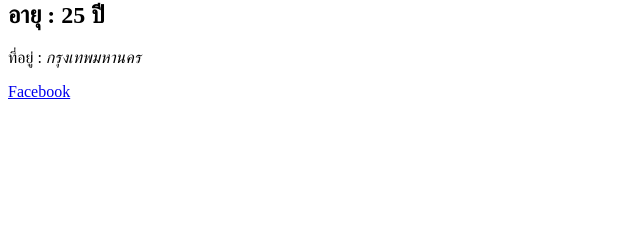
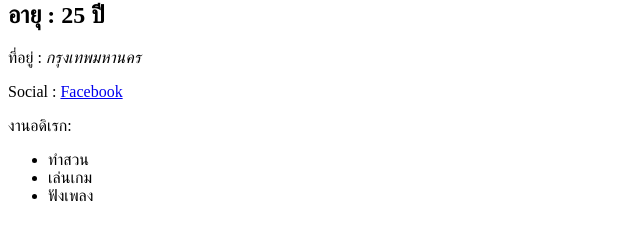
Before and after one commit to carrynong2/VuejsWorkshop, a Vue app: page / in a window 1280 px wide. Shown: the part 227-468 px from the top of the page, without its empty margins (0-640 px from the left). Built offline with nearby package versions, Linux system fonts and the light colour scheme.

Commit message:
Add Data Array

```diff
--- a/src/App.vue
+++ b/src/App.vue
@@ -4,7 +4,13 @@
     <h1>ชื่อ-นามสกุล : {{ getFullName() }}</h1>
     <h1>อายุ : {{ age }} ปี</h1>
     <p>ที่อยู่ : <span v-html="address"></span></p>
-    <a :href="social" target="_blank">Facebook</a>
+    <p>Social : <a :href="social" target="_blank">Facebook</a></p>
+    <p>งานอดิเรก:</p>
+    <ul>
+      <li>{{ hobby[0] }}</li>
+      <li>{{ hobby[1] }}</li>
+      <li>{{ hobby[2] }}</li>
+    </ul>
   </section>
 </template>
 
@@ -20,6 +26,7 @@ export default {
       picture: "https://cdn-icons-png.flaticon.com/512/6970/6970635.png",
       size: 150,
       social: "https://www.facebook.com/monthon.mukkun/",
+      hobby: ["ทำสวน", "เล่นเกม", "ฟังเพลง"],
     };
   },
   methods: {
```
